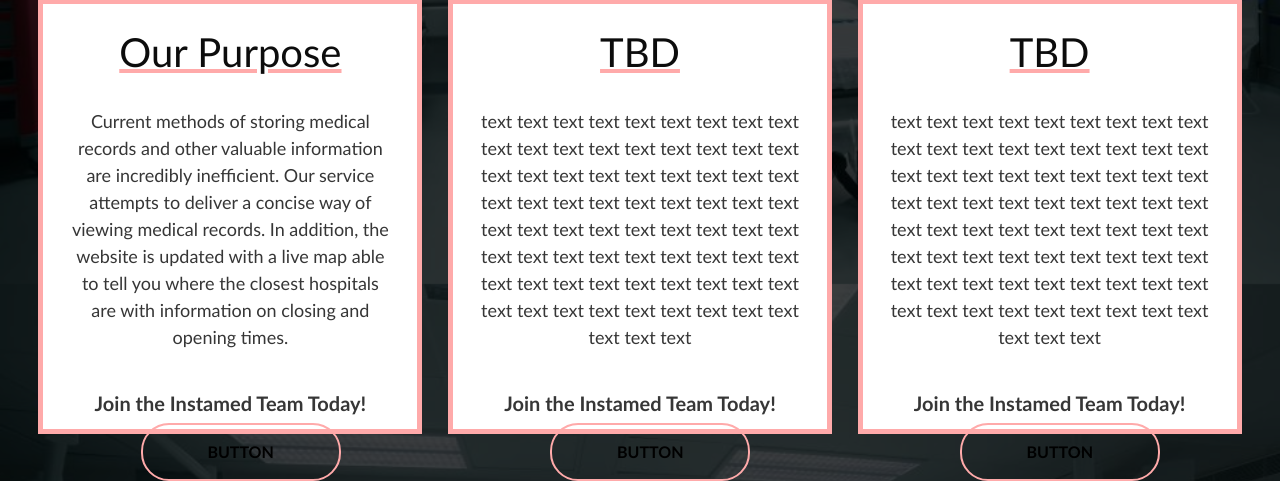
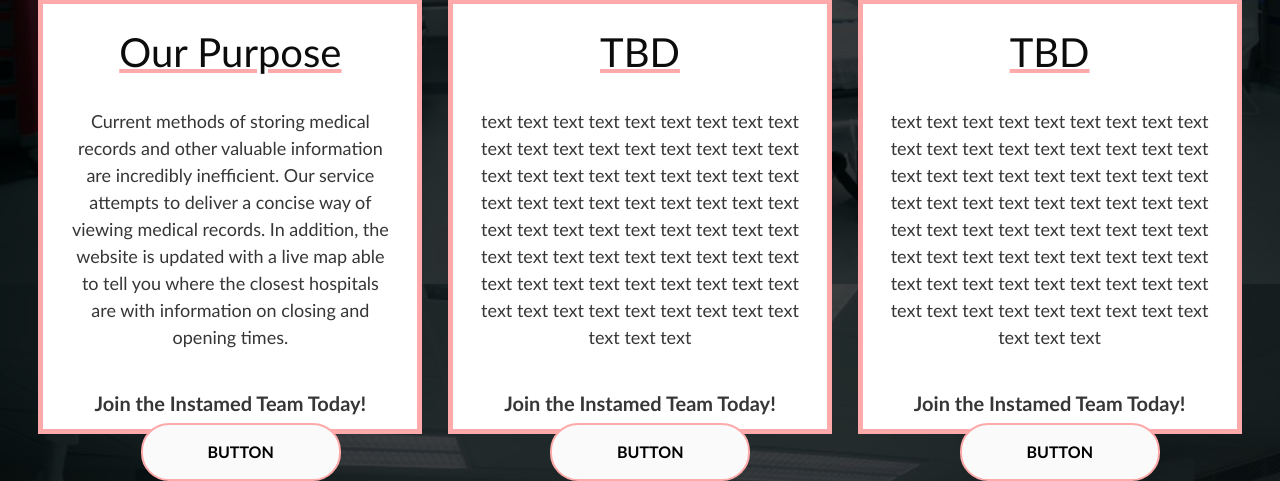
Before and after one commit to tparmar/montyhacks_project, a Flask app: page / in a window 1280 px wide. Shown: the part 516-997 px from the top of the page. Run offline with Flask 2, Linux system fonts and the light colour scheme; some libraries are stand-ins or nearby versions.

Commit message:
commit on main

```diff
--- a/static/styles.css
+++ b/static/styles.css
@@ -96,7 +96,7 @@
     border-radius: 28px;
     font-weight: bold;
     border: 2px solid #ffaaaa;
-    background: transparent;
+    background: #fafafa;
     color: rgb(0, 0, 0);
     cursor: pointer;
     position: absolute;
```
